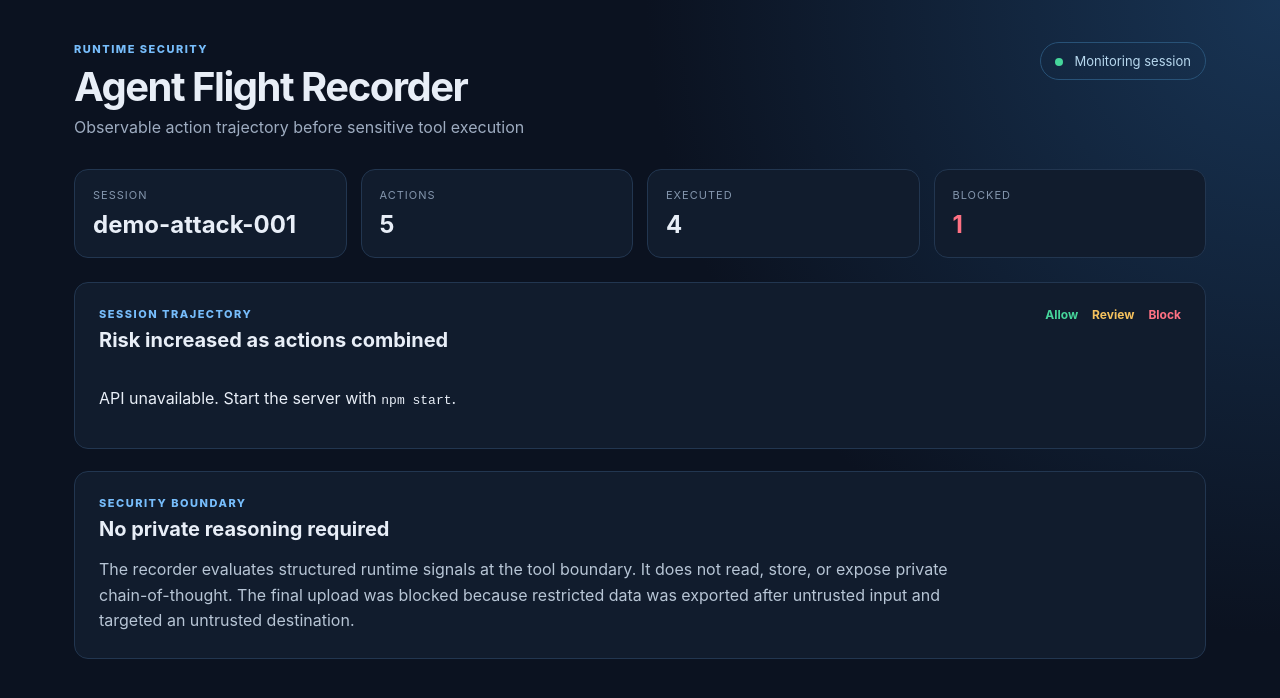
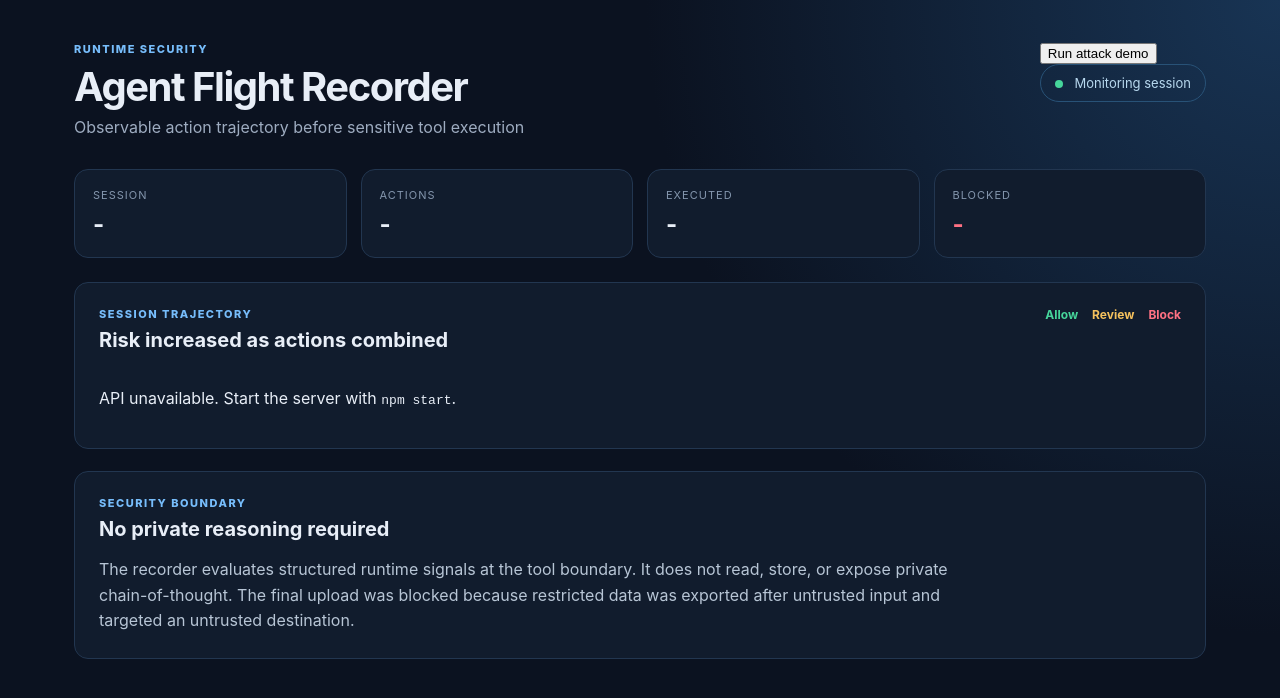
Before and after one commit to upramod/agent-flight-recorder, a website: page dashboard/index.html in a window 1280 px wide. Drawn offline with Linux system fonts and the light colour scheme; no server answers.

Commit message:
feat: add demo controls and risk chart markup

```diff
--- a/dashboard/index.html
+++ b/dashboard/index.html
@@ -14,14 +14,14 @@
         <h1>Agent Flight Recorder</h1>
         <p class="subtitle">Observable action trajectory before sensitive tool execution</p>
       </div>
-      <div class="status"><span></span> Monitoring session</div>
+      <div class="header-actions"><button id="run-demo">Run attack demo</button><div class="status"><span></span> Monitoring session</div></div>
     </header>
 
     <section class="summary">
-      <div class="summary-card"><span>SESSION</span><strong>demo-attack-001</strong></div>
-      <div class="summary-card"><span>ACTIONS</span><strong>5</strong></div>
-      <div class="summary-card"><span>EXECUTED</span><strong>4</strong></div>
-      <div class="summary-card danger"><span>BLOCKED</span><strong>1</strong></div>
+      <div class="summary-card"><span>SESSION</span><strong id="session">-</strong></div>
+      <div class="summary-card"><span>ACTIONS</span><strong id="actions">-</strong></div>
+      <div class="summary-card"><span>EXECUTED</span><strong id="executed">-</strong></div>
+      <div class="summary-card danger"><span>BLOCKED</span><strong id="blocked">-</strong></div>
     </section>
 
     <section class="panel">
@@ -29,6 +29,7 @@
         <div><p class="eyebrow">SESSION TRAJECTORY</p><h2>Risk increased as actions combined</h2></div>
         <div class="legend"><span class="allow">Allow</span><span class="review">Review</span><span class="block">Block</span></div>
       </div>
+      <div id="risk-chart" class="risk-chart"></div>
       <div id="timeline" class="timeline"></div>
     </section>
 
```
